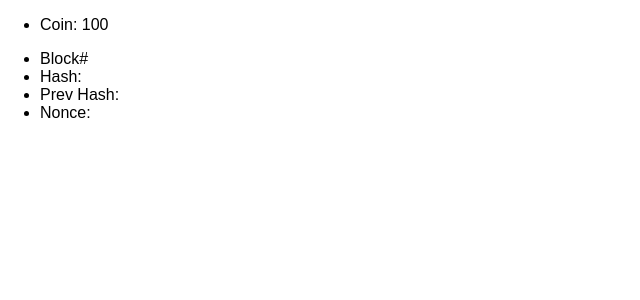
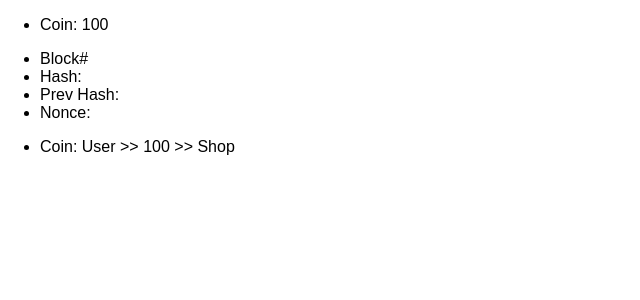
Before and after one commit to CJHunter91/blockchain_clicker, a React (Create React App) app: page / in a window 1280 px wide. Shown: the top 300 px of the page, without its empty margins (0-640 px from the left). Built offline with nearby package versions, Linux system fonts and the light colour scheme.

Commit message:
adds block transactions and block attr components

```diff
--- a/src/components/BlockAttr.jsx
+++ b/src/components/BlockAttr.jsx
@@ -2,7 +2,7 @@ import React from 'react';
 
 const BlockAttr = () => {
   return(
-    <ul>
+    <ul id="block-attr" className="list">
       <li>Block#</li>
       <li>Hash:</li>
       <li>Prev Hash:</li>
--- a/src/components/BlockTransactions.jsx
+++ b/src/components/BlockTransactions.jsx
@@ -0,0 +1,11 @@
+import React from 'react';
+
+const BlockTransactions = () => {
+  return(
+      <ul id="block-transactions" className="list">
+        <li>Coin: User >> 100 >> Shop</li>
+      </ul>
+    )
+}
+
+export default BlockTransactions;
--- a/src/components/StatusList.jsx
+++ b/src/components/StatusList.jsx
@@ -2,7 +2,7 @@ import React from 'react';
 
 const StatusList = () => {
   return(
-    <ul>
+    <ul id="status-list" className="list">
       <li>Coin: 100</li>
     </ul>
     )
--- a/src/containers/BlockView.jsx
+++ b/src/containers/BlockView.jsx
@@ -1,5 +1,6 @@
 import React, {Component} from 'react';
 import BlockAttr from '../components/BlockAttr';
+import BlockTransactions from '../components/BlockTransactions';
 
 class BlockView extends Component{
 
@@ -7,7 +8,7 @@ class BlockView extends Component{
     return(
       <article id="block-view">
         <BlockAttr/>
-
+        <BlockTransactions/>
       </article>
       )
   }
```
